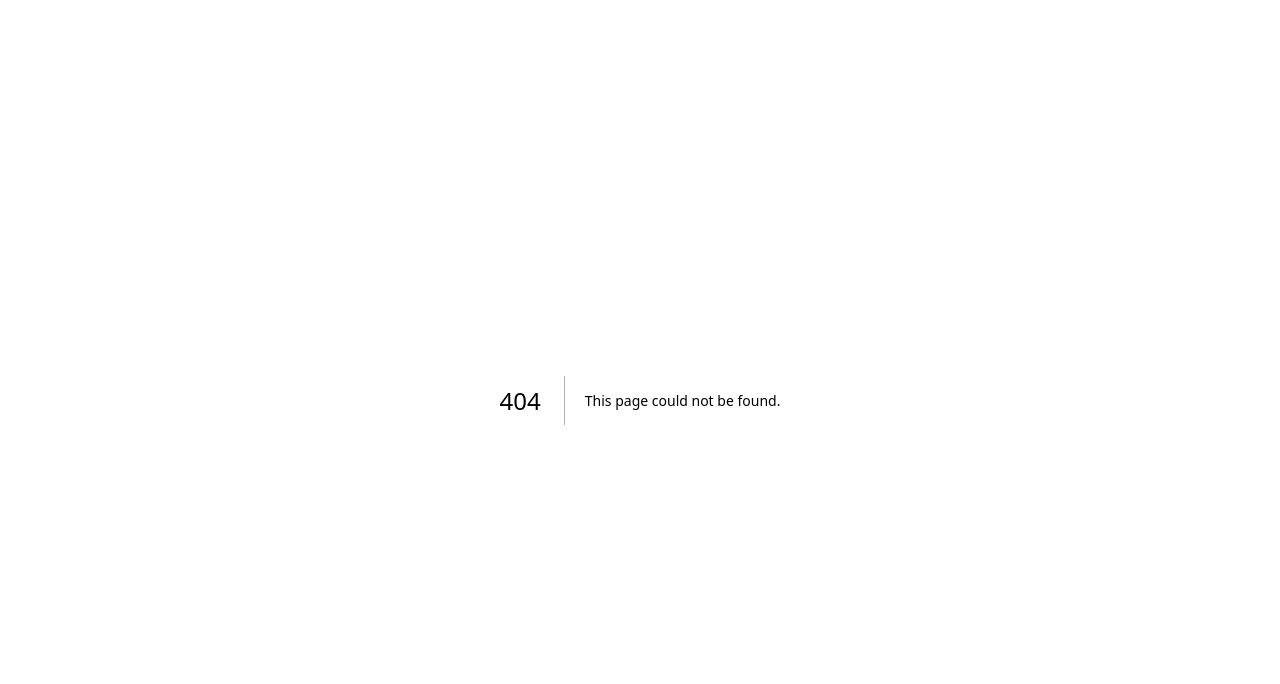
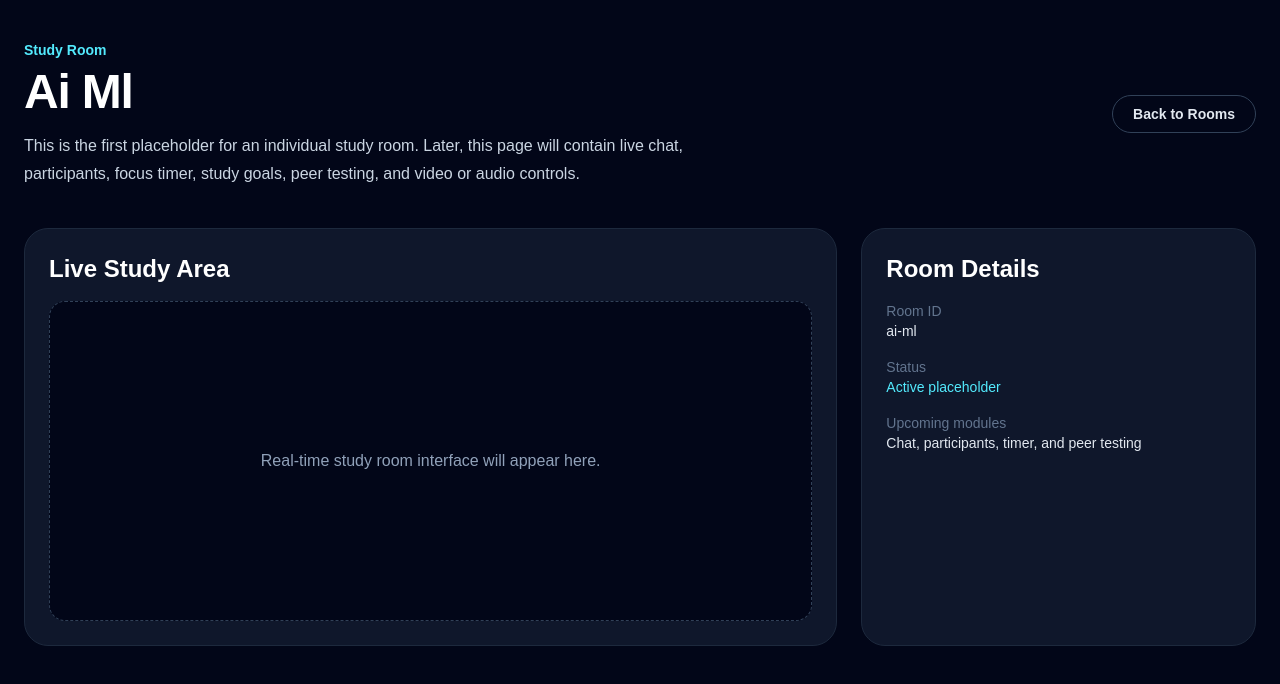
Before and after one commit to Cyfer-ap/Study-Room, a Next.js app in the folder study-room/: page /rooms/ai-ml in a window 1280 px wide. Before the commit this address had no page. Shown: the top 684 px of the page. Built offline with nearby package versions, Linux system fonts and the light colour scheme.

Commit message:
Fix room join navigation

```diff
--- a/study-room/src/app/rooms/RoomPreviewCard.tsx
+++ b/study-room/src/app/rooms/RoomPreviewCard.tsx
@@ -1,4 +1,7 @@
+import Link from "next/link";
+
 type RoomPreviewCardProps = {
+    id: string;
     title: string;
     topic: string;
     currentMembers: number;
@@ -7,6 +10,7 @@ type RoomPreviewCardProps = {
 };
 
 export default function RoomPreviewCard({
+                                            id,
                                             title,
                                             topic,
                                             currentMembers,
@@ -18,7 +22,7 @@ export default function RoomPreviewCard({
 
     return (
         <article className="rounded-3xl border border-slate-800 bg-slate-900 p-6 transition hover:border-cyan-400/50">
-            <div className="mb-6 flex items-center justify-between">
+            <div className="mb-6 flex items-center justify-between gap-4">
                 <h2 className="text-xl font-bold">{title}</h2>
 
                 <span className="rounded-full bg-cyan-400/10 px-3 py-1 text-sm text-cyan-300">
@@ -47,12 +51,22 @@ export default function RoomPreviewCard({
                 </div>
             </div>
 
-            <button
-                disabled={isRoomFull}
-                className="mt-6 w-full rounded-full bg-cyan-400 px-5 py-2 text-sm font-semibold text-slate-950 transition hover:bg-cyan-300 disabled:cursor-not-allowed disabled:bg-slate-700 disabled:text-slate-400"
-            >
-                {isRoomFull ? "Room Full" : "Join Room"}
-            </button>
+            {isRoomFull ? (
+                <button
+                    type="button"
+                    disabled
+                    className="mt-6 w-full rounded-full bg-slate-700 px-5 py-2 text-sm font-semibold text-slate-400 disabled:cursor-not-allowed"
+                >
+                    Room Full
+                </button>
+            ) : (
+                <Link
+                    href={`/rooms/${id}`}
+                    className="mt-6 block w-full rounded-full bg-cyan-400 px-5 py-2 text-center text-sm font-semibold text-slate-950 transition hover:bg-cyan-300"
+                >
+                    Join Room
+                </Link>
+            )}
         </article>
     );
 }
--- /dev/null
+++ b/study-room/src/app/rooms/[roomId]/page.tsx
@@ -0,0 +1,82 @@
+import Link from "next/link";
+
+type RoomDetailPageProps = {
+    params: Promise<{
+        roomId: string;
+    }>;
+};
+
+export default async function RoomDetailPage({ params }: RoomDetailPageProps) {
+    const { roomId } = await params;
+
+    const formattedRoomName = roomId
+        .split("-")
+        .map((word) => word.charAt(0).toUpperCase() + word.slice(1))
+        .join(" ");
+
+    return (
+        <main className="min-h-screen bg-slate-950 px-6 py-10 text-white">
+            <div className="mx-auto max-w-7xl">
+                <div className="mb-10 flex items-center justify-between gap-6">
+                    <div>
+                        <p className="mb-2 text-sm font-semibold text-cyan-300">
+                            Study Room
+                        </p>
+
+                        <h1 className="text-4xl font-extrabold tracking-tight md:text-5xl">
+                            {formattedRoomName}
+                        </h1>
+
+                        <p className="mt-4 max-w-2xl leading-7 text-slate-300">
+                            This is the first placeholder for an individual study room. Later,
+                            this page will contain live chat, participants, focus timer, study
+                            goals, peer testing, and video or audio controls.
+                        </p>
+                    </div>
+
+                    <Link
+                        href="/rooms"
+                        className="shrink-0 rounded-full border border-slate-700 px-5 py-2 text-sm font-semibold text-slate-200 transition hover:border-cyan-400 hover:text-cyan-300"
+                    >
+                        Back to Rooms
+                    </Link>
+                </div>
+
+                <section className="grid gap-6 lg:grid-cols-3">
+                    <div className="rounded-3xl border border-slate-800 bg-slate-900 p-6 lg:col-span-2">
+                        <h2 className="mb-4 text-2xl font-bold">Live Study Area</h2>
+
+                        <div className="flex min-h-[320px] items-center justify-center rounded-2xl border border-dashed border-slate-700 bg-slate-950">
+                            <p className="text-center text-slate-400">
+                                Real-time study room interface will appear here.
+                            </p>
+                        </div>
+                    </div>
+
+                    <aside className="rounded-3xl border border-slate-800 bg-slate-900 p-6">
+                        <h2 className="mb-4 text-2xl font-bold">Room Details</h2>
+
+                        <div className="space-y-4 text-sm">
+                            <div>
+                                <p className="text-slate-500">Room ID</p>
+                                <p className="font-medium text-slate-200">{roomId}</p>
+                            </div>
+
+                            <div>
+                                <p className="text-slate-500">Status</p>
+                                <p className="font-medium text-cyan-300">Active placeholder</p>
+                            </div>
+
+                            <div>
+                                <p className="text-slate-500">Upcoming modules</p>
+                                <p className="font-medium text-slate-200">
+                                    Chat, participants, timer, and peer testing
+                                </p>
+                            </div>
+                        </div>
+                    </aside>
+                </section>
+            </div>
+        </main>
+    );
+}
--- a/study-room/src/app/rooms/page.tsx
+++ b/study-room/src/app/rooms/page.tsx
@@ -1,12 +1,12 @@
 import Link from "next/link";
-import RoomPreviewCard from "@/components/rooms/RoomPreviewCard";
+import RoomPreviewCard from "./RoomPreviewCard";
 
 const studyRooms = [
     {
         id: "ai-ml",
         title: "AI & Machine Learning",
         topic: "Neural Networks Revision",
-        currentMembers: 12,
+        currentMembers: 8,
         maxMembers: 12,
         status: "Live",
     },
@@ -29,11 +29,10 @@ const studyRooms = [
 ];
 
 export default function RoomsPage() {
-
     return (
         <main className="min-h-screen bg-slate-950 px-6 py-10 text-white">
             <div className="mx-auto max-w-7xl">
-                <div className="mb-10 flex items-center justify-between">
+                <div className="mb-10 flex items-center justify-between gap-6">
                     <div>
                         <p className="mb-2 text-sm font-semibold text-cyan-300">
                             Study Rooms
@@ -51,7 +50,7 @@ export default function RoomsPage() {
 
                     <Link
                         href="/"
-                        className="rounded-full border border-slate-700 px-5 py-2 text-sm font-semibold text-slate-200 transition hover:border-cyan-400 hover:text-cyan-300"
+                        className="shrink-0 rounded-full border border-slate-700 px-5 py-2 text-sm font-semibold text-slate-200 transition hover:border-cyan-400 hover:text-cyan-300"
                     >
                         Back Home
                     </Link>
@@ -61,6 +60,7 @@ export default function RoomsPage() {
                     {studyRooms.map((room) => (
                         <RoomPreviewCard
                             key={room.id}
+                            id={room.id}
                             title={room.title}
                             topic={room.topic}
                             currentMembers={room.currentMembers}
```
